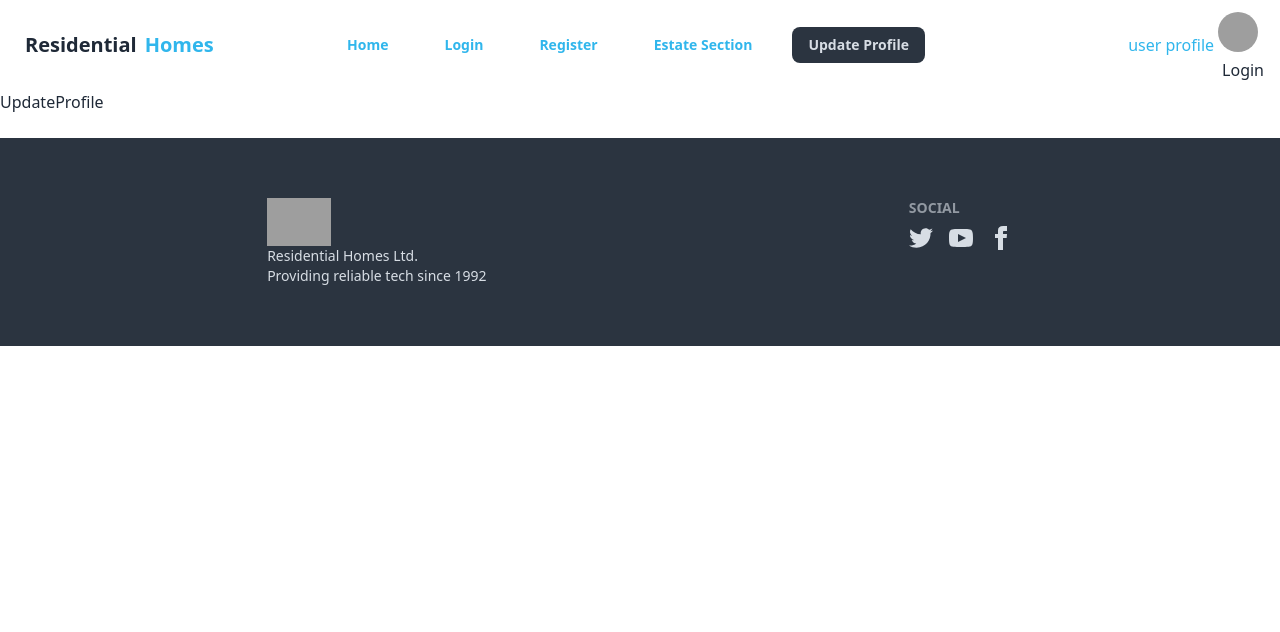
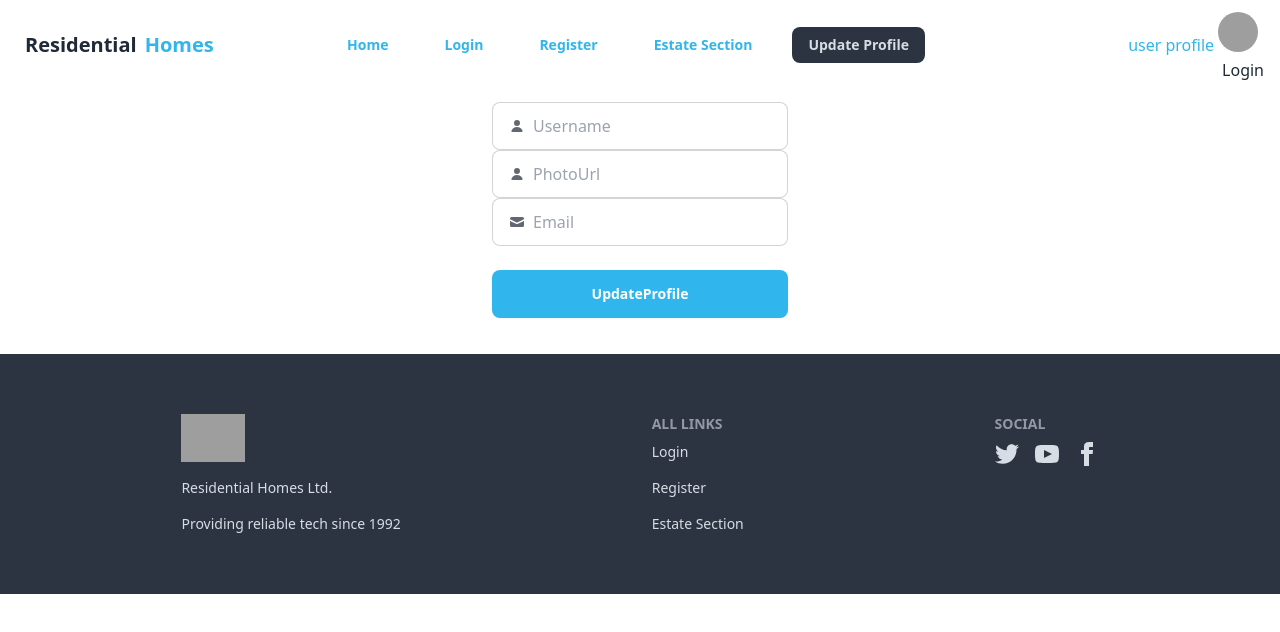
Before and after one commit to SohelDewan/react-real-estate, a React (Vite) app: page /update-profile in a window 1280 px wide. Shown: the top 632 px of the page. Built offline with nearby package versions, Linux system fonts and the light colour scheme; no server answers; grey boxes are pictures that could not be loaded.

Commit message:
Final submit

```diff
--- a/package.json
+++ b/package.json
@@ -17,7 +17,7 @@
     "match-sorter": "^6.3.4",
     "react": "^18.2.0",
     "react-dom": "^18.2.0",
-    "react-hook-form": "^7.51.2",
+    "react-hook-form": "^7.51.3",
     "react-icons": "^5.1.0",
     "react-router-dom": "^6.22.3",
     "react-toastify": "^10.0.5",
--- a/src/Slider.jsx
+++ b/src/Slider.jsx
@@ -8,7 +8,14 @@ import "swiper/css/navigation";
 import "swiper/css/pagination";
 import "swiper/css/scrollbar";
 
+
 const Slider = () => {
+
+  const text = (<div className=" text-5xl md:text-7xl font-bold       absolute top-[40%] left-[20%] text-white pl-16  opacity-60">
+      <h2 >We will help you find</h2>
+        <h2>Your Dream Home</h2>
+  </div>)
+
   return (
     <Swiper
     className="animate__animated animate__flash"
@@ -26,6 +33,7 @@ const Slider = () => {
           border="0"
           style={{ height: "100vh", width: "100%" }}
         />
+        {text}
       </SwiperSlide>
       <SwiperSlide>
         <img
@@ -33,7 +41,7 @@ const Slider = () => {
           alt="home1"
           border="0"
           style={{ height: "100vh", width: "100%" }}
-        />
+        />{text}
       </SwiperSlide>
       <SwiperSlide>
         <img
@@ -41,7 +49,7 @@ const Slider = () => {
           alt="home2"
           border="0"
           style={{ height: "100vh", width: "100%" }}
-        />
+        />{text}
       </SwiperSlide>
       <SwiperSlide>
         <img
@@ -49,9 +57,9 @@ const Slider = () => {
           alt="home4"
           border="0"
           style={{ height: "100vh", width: "100%" }}
-        />
+        />{text}
       </SwiperSlide>
-      ...
+
     </Swiper>
   );
 };
--- a/src/components/EstateSection.jsx
+++ b/src/components/EstateSection.jsx
@@ -17,7 +17,7 @@ const EstateSection = ({ estates }) => {
   } = estates;
 
   return (
-    <div className="card bg-base-100 shadow-xl animate__animated animate__backInLeft animate__delay-1s">
+    <div className="card bg-base-100 shadow-xl animate__animated animate__backInLeft ">
       <figure>
         <img src={image} alt="image" />
       </figure>
--- a/src/components/Footer.jsx
+++ b/src/components/Footer.jsx
@@ -1,15 +1,31 @@
+import { Link } from "react-router-dom";
+
 const Footer = () => {
   return (
     <footer className="footer mt-6 p-10 bg-neutral text-neutral-content">
      <div className="container mx-auto md:p-5 flex justify-between md:justify-around">
-     <aside>
+     <aside className="space-y-4">
      <img src="https://i.ibb.co/vsRGW27/logo.png" alt="logo" className="w-16" />
-      <p>
+      <p className="space-y-4">
         Residential Homes Ltd.
         <br />
-        Providing reliable tech since 1992
       </p>
+        <p>Providing reliable tech since 1992</p>
     </aside>
+    <div>
+      <h6 className="footer-title">All links</h6>
+      <ul className="space-y-4">
+        <li>
+          <Link to="/login">Login</Link>
+        </li>
+        <li>
+          <Link to="/register">Register</Link>
+        </li>
+        <li>
+          <Link to="/estate-section-page">Estate Section</Link>
+        </li>
+      </ul>
+    </div>
     <nav>
       <h6 className="footer-title">Social</h6>
       <div className="grid grid-flow-col gap-4">
--- a/src/components/Login.jsx
+++ b/src/components/Login.jsx
@@ -31,9 +31,10 @@ const Login = () => {
 
     signInUser(email, password)
     .then((result) => {
-      console.log(result.user);
       // navigate after login
-      navigate(location?.state ?  location.state : '/');
+      if(result.user){
+        navigate(location?.state ?  location.state : '/');
+      }
 
     })
     .catch((error) => {
@@ -50,7 +51,7 @@ const Login = () => {
             closeOnClick: true,
             pauseOnHover: true,
             draggable: false,
-        });
+        })
     } else {
         toast.error('Login failed!', {
             position: 'top-right',
@@ -103,7 +104,7 @@ const Login = () => {
 
         <div className="form-control mt-6">
           <button
-           onClick={toggleToast}
+           onChange={toggleToast}
            className="btn bg-[#30B6EC] text-white border-0">
            Login</button>
           <ToastContainer />
--- a/src/components/PrivateRoute/PrivateRoute.jsx
+++ b/src/components/PrivateRoute/PrivateRoute.jsx
@@ -1,20 +1,32 @@
 import { useContext } from "react";
 import { AuthContext } from "../../FirebaseProvider/FirebaseProvider";
-import { Link, Navigate, useLocation } from "react-router-dom";
+import { Link, Navigate, useLocation, useNavigate } from "react-router-dom";
 
 // eslint-disable-next-line react/prop-types
 const PrivateRoute = ({children}) => {
 
     const {user, loading} = useContext(AuthContext);
+    // Navigation synchronization
+    const navigate = useNavigate();
     const location = useLocation();
-    // console.log(location.pathname);
+    const form = location?.state || '/'
 
+    console.log(location);
+
+  const handleSocialLogin = socialProvider =>{
+    socialProvider()
+    .then(result=>{
+      if(result.user){
+        navigate(form);
+      }
+    })
+}
     if(loading) {
         return <div className="text-center h-[50vh]">
         <span className="loading loading-ring loading-lg"></span>
         <h3 className="text-[#30B6EC]  text-2xl">Loading...</h3>
         <Link to='/login'>
-        <button className="btn bg-[#30B6EC] text-white mt-5">Click to Login</button>
+        <button onClick={()=>handleSocialLogin()} className="btn bg-[#30B6EC] text-white mt-5">Click to Login</button>
         </Link>
         </div>
     }
--- a/src/components/Register.jsx
+++ b/src/components/Register.jsx
@@ -1,12 +1,12 @@
-import { Link } from "react-router-dom";
+import { Link, useNavigate } from "react-router-dom";
 import useAuth from "../Hooks/useAuth";
 import { useState } from 'react';
 import 'animate.css';
 // import { useForm } from 'react-hook-form';
 
 const Register = () => {
-  const { createUser } = useAuth(); // useContext(AuthContext)
-
+  const { createUser, updateUserProfile } = useAuth(); // useContext(AuthContext)
+  const navigate = useNavigate();
   const [password, setPassword] = useState("");
   const [passwordError, setPasswordError] = useState("");
 
@@ -32,21 +32,21 @@ const Register = () => {
     e.preventDefault();
     console.log(e.currentTarget);
     const form = new FormData(e.currentTarget);
-
     const name = form.get("name");
     const photo = form.get("photo");
     const email = form.get("email");
     const password = form.get("password");
     console.log(name, photo, email, password);
 
-    //create user
+    //create user and update profile
     createUser(email, password)
-      .then((result) => {
-        console.log(result.user);
+      .then(() => {
+        updateUserProfile(name, photo)
+        .then(()=>{
+            navigate(location?.state ?  location.state : '/')
+        })
       })
-      .catch((error) => {
-        console.error(error);
-      });
+
   };
 
   return (
--- a/src/components/SocialLogin.jsx
+++ b/src/components/SocialLogin.jsx
@@ -1,26 +1,41 @@
+import { useLocation, useNavigate } from "react-router-dom";
 import useAuth from "../Hooks/useAuth";
 
 const SocialLogin = () => {
 
   const { googleLogin, githubLogin, twitterLogin } = useAuth();
+
+  // Navigation synchronization
+  const navigate = useNavigate();
+  const location = useLocation();
+  const form = location?.state || '/'
+
+  const handleSocialLogin = socialProvider =>{
+        socialProvider()
+        .then(result=>{
+          if(result.user){
+            navigate(form);
+          }
+        })
+  }
   return (
     <>
       <div className="flex mx-auto items-center gap-2 justify-center mt-4">
         <div className="divider">Contitue with</div>
         <button
-          onClick={() => googleLogin()}
+          onClick={() =>handleSocialLogin(googleLogin)}
           className="btn bg-[#30B6EC] text-white"
         >
           Google
         </button>
         <button
-          onClick={() => githubLogin()}
+          onClick={() => handleSocialLogin(githubLogin)}
           className="btn bg-[#30B6EC] text-white"
         >
           GitHub
         </button>
         <button
-          onClick={() => twitterLogin()}
+          onClick={() => handleSocialLogin(twitterLogin)}
           className="btn bg-[#30B6EC] text-white"
         >
           Twitter
--- a/src/components/UpdateProfile.jsx
+++ b/src/components/UpdateProfile.jsx
@@ -1,10 +1,76 @@
+import { useNavigate } from "react-router-dom";
+import useAuth from "../Hooks/useAuth";
+export default function UpdateProfile() {
 
-const UpdateProfile = () => {
-    return (
-        <div>
-            <h2>UpdateProfile</h2>
-        </div>
-    );
-};
+  const { createUser, updateUserProfile } = useAuth(); // useContext(AuthContext)
+  const navigate = useNavigate();
 
-export default UpdateProfile;
+  const handleRegister = (e) => {
+    e.preventDefault();
+    console.log(e.currentTarget);
+    const form = new FormData(e.currentTarget);
+    const name = form.get("name");
+    const photo = form.get("photo");
+    const email = form.get("email");
+    const password = form.get("password");
+    console.log(name, photo, email, password);
+
+    //create user and update profile
+    createUser(email, password)
+      .then(() => {
+        updateUserProfile(name, photo)
+        .then(()=>{
+            navigate(location?.state ?  location.state : '/')
+        })
+      })
+
+  };
+  return (
+    <form  onSubmit={handleRegister}className=" md:w-3/4 lg:w-1/4 mx-auto  p-3 rounded-2xl ">
+
+      <label className="input input-bordered flex items-center gap-2">
+        <svg
+          xmlns="http://www.w3.org/2000/svg"
+          viewBox="0 0 16 16"
+          fill="currentColor"
+          className="w-4 h-4 opacity-70"
+        >
+          <path d="M8 8a3 3 0 1 0 0-6 3 3 0 0 0 0 6ZM12.735 14c.618 0 1.093-.561.872-1.139a6.002 6.002 0 0 0-11.215 0c-.22.578.254 1.139.872 1.139h9.47Z" />
+        </svg>
+        <input type="text" className="grow" placeholder="Username" />
+      </label>
+      <label className="input input-bordered flex items-center gap-2">
+        <svg
+          xmlns="http://www.w3.org/2000/svg"
+          viewBox="0 0 16 16"
+          fill="currentColor"
+          className="w-4 h-4 opacity-70"
+        >
+          <path d="M8 8a3 3 0 1 0 0-6 3 3 0 0 0 0 6ZM12.735 14c.618 0 1.093-.561.872-1.139a6.002 6.002 0 0 0-11.215 0c-.22.578.254 1.139.872 1.139h9.47Z" />
+        </svg>
+        <input type="text" className="grow" placeholder="PhotoUrl" />
+      </label>
+      <label className="input input-bordered flex items-center gap-2">
+        <svg
+          xmlns="http://www.w3.org/2000/svg"
+          viewBox="0 0 16 16"
+          fill="currentColor"
+          className="w-4 h-4 opacity-70"
+        >
+          <path d="M2.5 3A1.5 1.5 0 0 0 1 4.5v.793c.026.009.051.02.076.032L7.674 8.51c.206.1.446.1.652 0l6.598-3.185A.755.755 0 0 1 15 5.293V4.5A1.5 1.5 0 0 0 13.5 3h-11Z" />
+          <path d="M15 6.954 8.978 9.86a2.25 2.25 0 0 1-1.956 0L1 6.954V11.5A1.5 1.5 0 0 0 2.5 13h11a1.5 1.5 0 0 0 1.5-1.5V6.954Z" />
+        </svg>
+        <input type="text" className="grow" placeholder="Email" />
+      </label>
+
+      {/* <label className="input input-bordered flex items-center gap-2">
+        <input type="password" name="password" className="grow" value="password"  />
+      </label> */}
+      <div className="form-control mt-6">
+            <button className="btn bg-[#30B6EC] text-white border-0">
+              UpdateProfile
+            </button>
+          </div>
+    </form>
+  );
+}
```
Also changed, not shown: src/FirebaseProvider/FirebaseProvider.jsx (+21 -8 lines), 1 other file (tests, documents, lock files or other folders).
